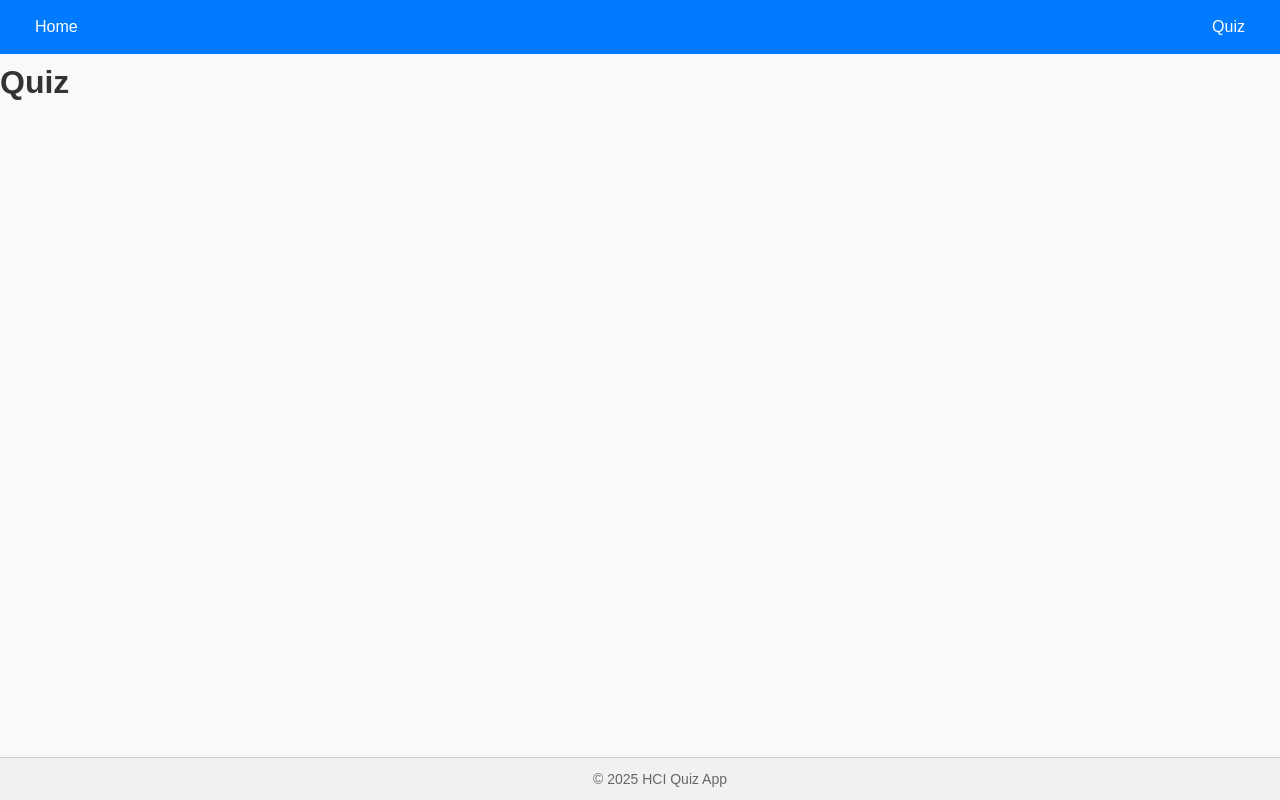
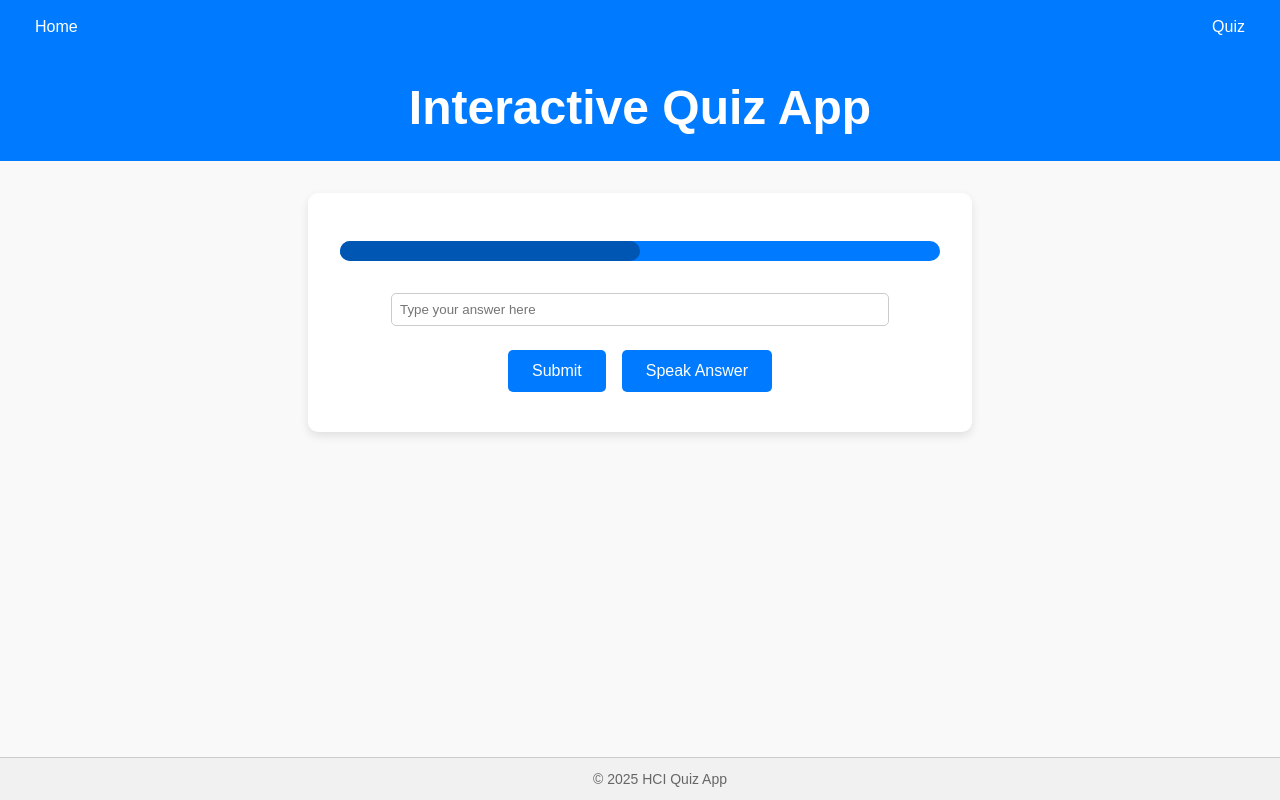
Before and after one commit to SgtGraf/hci-quiz-and-learn, an Angular app in the folder my-angular-app/: page /quiz in a window 1280 px wide. Built offline with nearby package versions, Linux system fonts and the light colour scheme; no server answers.

Commit message:
style quiz page

```diff
--- a/my-angular-app/src/app/quiz/quiz.component.css
+++ b/my-angular-app/src/app/quiz/quiz.component.css
@@ -1,29 +1,93 @@
+/* General body styling */
+body {
+  font-family: 'Open Sans', sans-serif;
+  background-color: #f4f4f9;
+  color: #333;
+  margin: 0;
+  padding: 0;
+}
+
+/* Header */
+header {
+  background-color: #007bff;
+  color: white;
+  padding: 1rem;
+  text-align: center;
+  font-size: 1.5rem;
+}
+
+/* Quiz container */
 .quiz-container {
   max-width: 600px;
-    margin: 20px auto;
-    padding: 20px;
-    background: white;
-    border: 1px solid #ccc;
+  margin: 2rem auto;
+  background-color: white;
+  padding: 2rem;
   border-radius: 10px;
-    box-shadow: 0 4px 8px rgba(0, 0, 0, 0.1);
+  box-shadow: 0 4px 10px rgba(0, 0, 0, 0.1);
+  text-align: center;
 }
 
-  .quiz-container h2 {
-    color: #007bff;
+/* Question text */
+.question-text {
+  font-size: 1.25rem;
+  font-weight: bold;
+  margin-bottom: 1rem;
 }
 
-  .quiz-container button {
-    margin-top: 10px;
+/* Buttons */
+button {
+  padding: 0.75rem 1.5rem;
+  font-size: 1rem;
+  border: none;
+  border-radius: 5px;
+  cursor: pointer;
+  margin: 0.5rem;
+  transition: background-color 0.3s ease;
 }
 
-  input {
-    display: block;
-    margin: 10px 0;
-    width: 100%;
+button:hover {
+  background-color: #0056b3;
+  color: white;
 }
 
-  .recognition-output {
-    margin-top: 10px;
-    font-weight: bold;
-    color: #333;
+button:disabled {
+  background-color: #ddd;
+  cursor: not-allowed;
 }
+
+/* Input fields */
+input[type='text'] {
+  padding: 0.5rem;
+  width: 80%;
+  margin: 1rem 0;
+  border: 1px solid #ccc;
+  border-radius: 5px;
+}
+
+input[type='text']:focus {
+  outline: none;
+  border-color: #007bff;
+}
+
+/* Progress bar */
+.progress-bar {
+  background-color: #007bff;
+  height: 20px;
+  border-radius: 10px;
+  margin: 1rem 0;
+}
+
+.progress-bar-inner {
+  background-color: #0056b3;
+  height: 100%;
+  width: 50%; /* Dynamically update this based on progress */
+  border-radius: 10px;
+}
+
+/* Footer */
+footer {
+  text-align: center;
+  margin-top: 2rem;
+  font-size: 0.9rem;
+  color: #666;
+}
--- a/my-angular-app/src/app/quiz/quiz.component.html
+++ b/my-angular-app/src/app/quiz/quiz.component.html
@@ -1,8 +1,24 @@
-<h1>Quiz</h1>
-<div *ngIf="currentQuestion">
-  <h2>{{ currentQuestion }}</h2>
-  <button (click)="speakQuestion()">Hear Question</button>
-  <input type="text" [(ngModel)]="userAnswer" placeholder="Type or Speak your answer">
-  <button (click)="submitAnswer()">Submit</button>
-  <button (click)="startSpeechRecognition()">Speak Answer</button>
-</div>
+<header>
+  <h1>Interactive Quiz App</h1>
+</header>
+
+<div class="quiz-container">
+  <div class="progress-bar">
+    <div
+      class="progress-bar-inner"
+      [style.width]="(questionIndex / totalQuestions) * 100 + '%'"
+    ></div>
+  </div>
+
+  <div class="question-text">{{ currentQuestion }}</div>
+
+  <input
+    type="text"
+    [(ngModel)]="userAnswer"
+    placeholder="Type your answer here"
+  />
+
+  <div>
+    <button (click)="submitAnswer()">Submit</button>
+    <button (click)="startSpeechRecognition()">Speak Answer</button>
+  </div>
```
Lines whose indentation alone changed are shown as unchanged.
